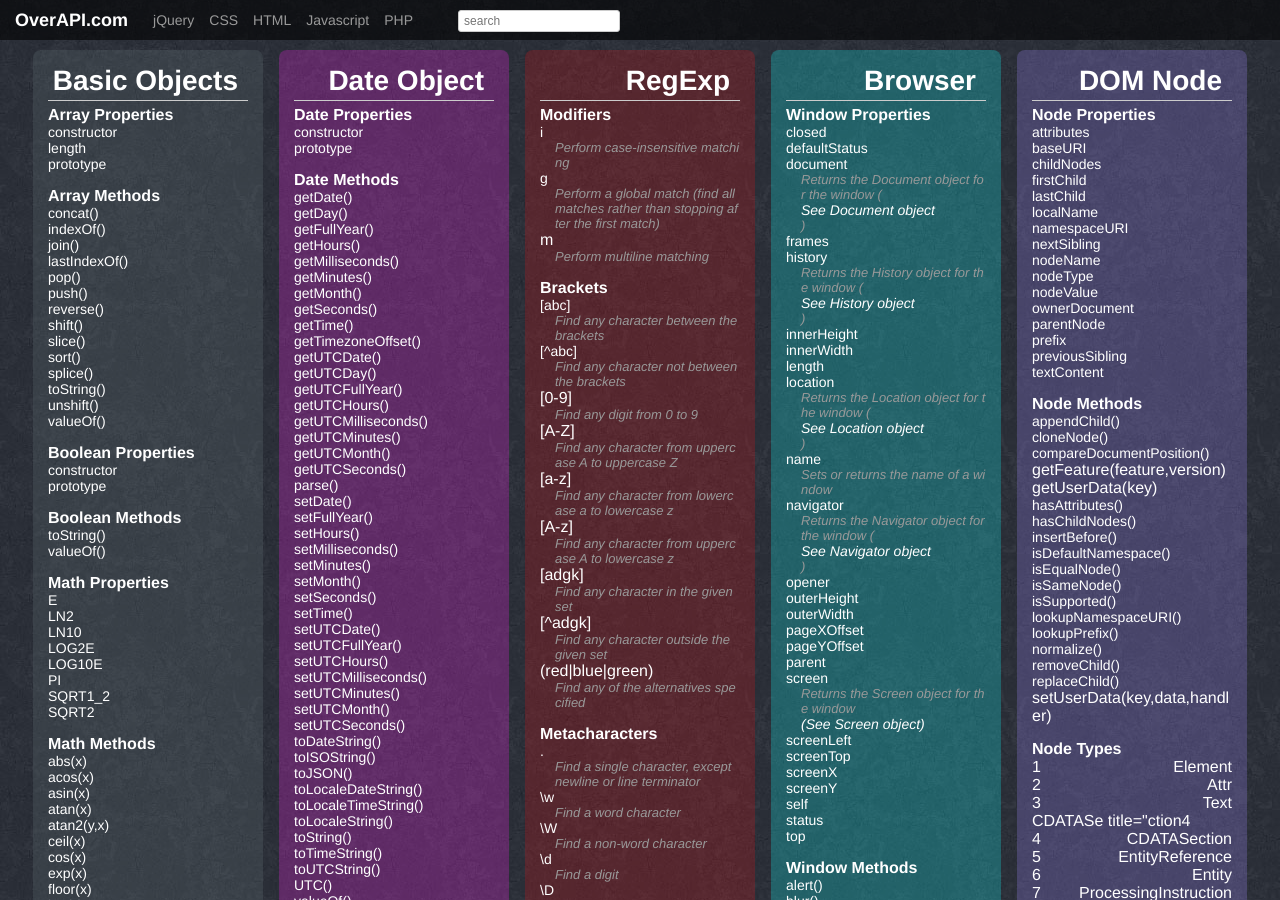
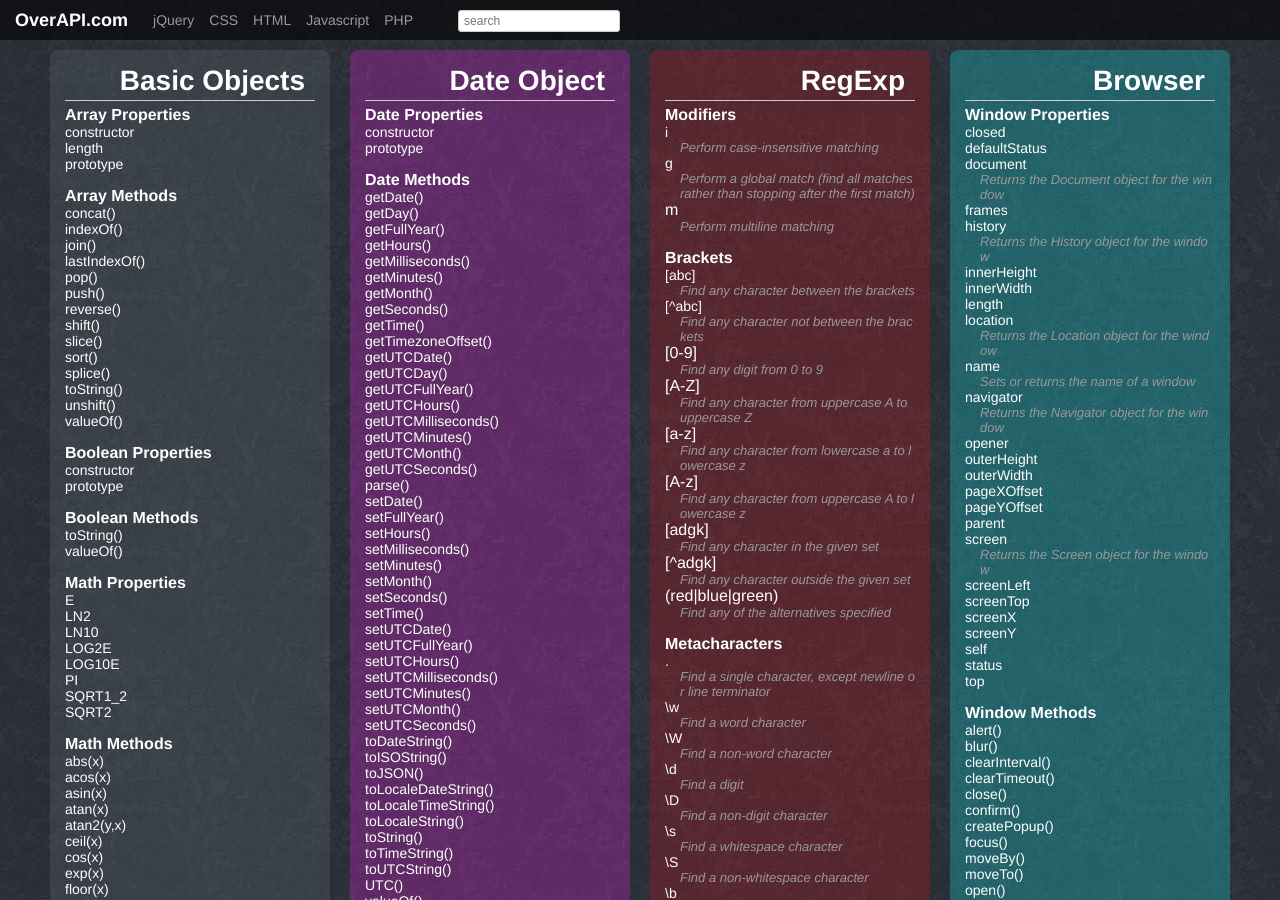
Before and after one commit to code9media/overthecs.github.io, a Jekyll site: the page built from javascript.html, in a window 1280 px wide and 900 px high. Built offline with Jekyll 4.4.1, drawn with Linux system fonts in a browser that asks for light colours; Markdown is read by kramdown in place of the engine named in the settings.

Commit message:
javascript modify

```diff
--- a/javascript.html
+++ b/javascript.html
@@ -3,7 +3,7 @@ layout:    default
 title:     Javascript Cheatsheet
 ---
 
-<div class="content">
+<div class="content content-250">
     <div class="board">
         <h2 class="board-title">Basic Objects</h2>
         <div class="board-card">
@@ -375,19 +375,19 @@ title:     Javascript Cheatsheet
                 <li><a href="http://www.w3schools.com/jsref/prop_win_closed.asp" title="Returns a Boolean value indicating whether a window has been closed or not">closed</a></li>
                 <li><a href="http://www.w3schools.com/jsref/prop_win_defaultstatus.asp" title="Sets or returns the default text in the statusbar of a window">defaultStatus</a></li>
                 <li><a href="dom_obj_document.asp">document</a></li>
-                <li class="tip">Returns the Document object for the window (<a href="dom_obj_document.asp">See Document object</a>)</li>
+                <li class="tip">Returns the Document object for the window</li>
                 <li><a href="http://www.w3schools.com/jsref/prop_win_frames.asp" title="Returns an array of all the frames (including iframes) in the current window">frames</a></li>
                 <li><a href="obj_history.asp">history</a></li>
-                <li class="tip">Returns the History object for the window (<a href="obj_history.asp">See History object</a>)</li>
+                <li class="tip">Returns the History object for the window</li>
                 <li><a href="http://www.w3schools.com/jsref/prop_win_innerheight.asp" title="Sets or returns the inner height of a window's content area">innerHeight</a></li>
                 <li><a href="http://www.w3schools.com/jsref/prop_win_innerheight.asp" title="Sets or returns the inner width of a window's content area">innerWidth</a></li>
                 <li><a href="http://www.w3schools.com/jsref/prop_win_length.asp" title="Returns the number of frames (including iframes) in a window">length</a></li>
                 <li><a href="obj_location.asp">location</a></li>
-                <li class="tip">Returns the Location object for the window (<a href="obj_location.asp">See Location object</a>)</li>
+                <li class="tip">Returns the Location object for the window</li>
                 <li><a href="prop_win_name.asp">name</a></li>
                 <li class="tip">Sets or returns the name of a window</li>
                 <li><a href="obj_navigator.asp">navigator</a></li>
-                <li class="tip">Returns the Navigator object for the window (<a href="obj_navigator.asp">See Navigator object</a>)</li>
+                <li class="tip">Returns the Navigator object for the window</li>
                 <li><a href="http://www.w3schools.com/jsref/prop_win_opener.asp" title="Returns a reference to the window that created the window">opener</a></li>
                 <li><a href="http://www.w3schools.com/jsref/prop_win_outerheight.asp" title="Sets or returns the outer height of a window, including toolbars/scrollbars">outerHeight</a></li>
                 <li><a href="http://www.w3schools.com/jsref/prop_win_outerheight.asp" title="Sets or returns the outer width of a window, including toolbars/scrollbars">outerWidth</a></li>
@@ -395,7 +395,7 @@ title:     Javascript Cheatsheet
                 <li><a href="http://www.w3schools.com/jsref/prop_win_pagexoffset.asp" title="Returns the pixels the current document has been scrolled (vertically) from the upper left corner of the window">pageYOffset</a></li>
                 <li><a href="http://www.w3schools.com/jsref/prop_win_parent.asp" title="Returns the parent window of the current window">parent</a></li>
                 <li><a href="obj_screen.asp">screen</a></li>
-                <li class="tip">Returns the Screen object for the window <a href="obj_screen.asp">(See Screen object)</a></li>
+                <li class="tip">Returns the Screen object for the window</li>
                 <li><a href="http://www.w3schools.com/jsref/prop_win_screenleft.asp" title="Returns the x coordinate of the window relative to the screen">screenLeft</a></li>
                 <li><a href="http://www.w3schools.com/jsref/prop_win_screenleft.asp" title="Returns the y coordinate of the window relative to the screen">screenTop</a></li>
                 <li><a href="http://www.w3schools.com/jsref/prop_win_screenx.asp" title="Returns the x coordinate of the window relative to the screen">screenX</a></li>
@@ -552,7 +552,6 @@ title:     Javascript Cheatsheet
                 <li><span class="right" title="Represents an element">Element</span><span>1</span></li>
                 <li><span class="right" title="Represents an attribute">Attr</span><span>2</span></li>
                 <li><span class="right" title="Represents textual content in an element or attribute">Text</span><span>3</span></li>
-                <li><span class="rightRepresents a CDATA section in a document (text that will NOT be parsed by a parser)">CDATASe title="ction</span><span>4</span></li>
                 <li><span class="right" title="Represents a CDATA section in a document (text that will NOT be parsed by a parser)">CDATASection</span><span>4</span></li>
                 <li><span class="right" title="Represents an entity reference">EntityReference</span><span>5</span></li>
                 <li><span class="right" title="Represents an entity">Entity</span><span>6</span></li>
@@ -560,7 +559,7 @@ title:     Javascript Cheatsheet
                 <li><span class="right" title="Represents a comment">Comment</span><span>8</span></li>
                 <li><span class="right" title="Represents the entire document (the root-node of the DOM tree)">Document</span><span>9</span></li>
                 <li><span class="right" title="Provides an interface to the entities defined for the document">DocumentType</span><span>10</span></li>
-                <li><span class="right" title="Represents a "lightweight" Document object, which can hold a portion of a document">DocumentFragment</span><span>11</span></li>
+                <li><span class="right" title="Represents a 'lightweight' Document object, which can hold a portion of a document">DocumentFragment</span><span>11</span></li>
                 <li><span class="right" title="Represents a notation declared in the DTD">Notation</span><span>12</span></li>
             </ul>
         </div>
```
